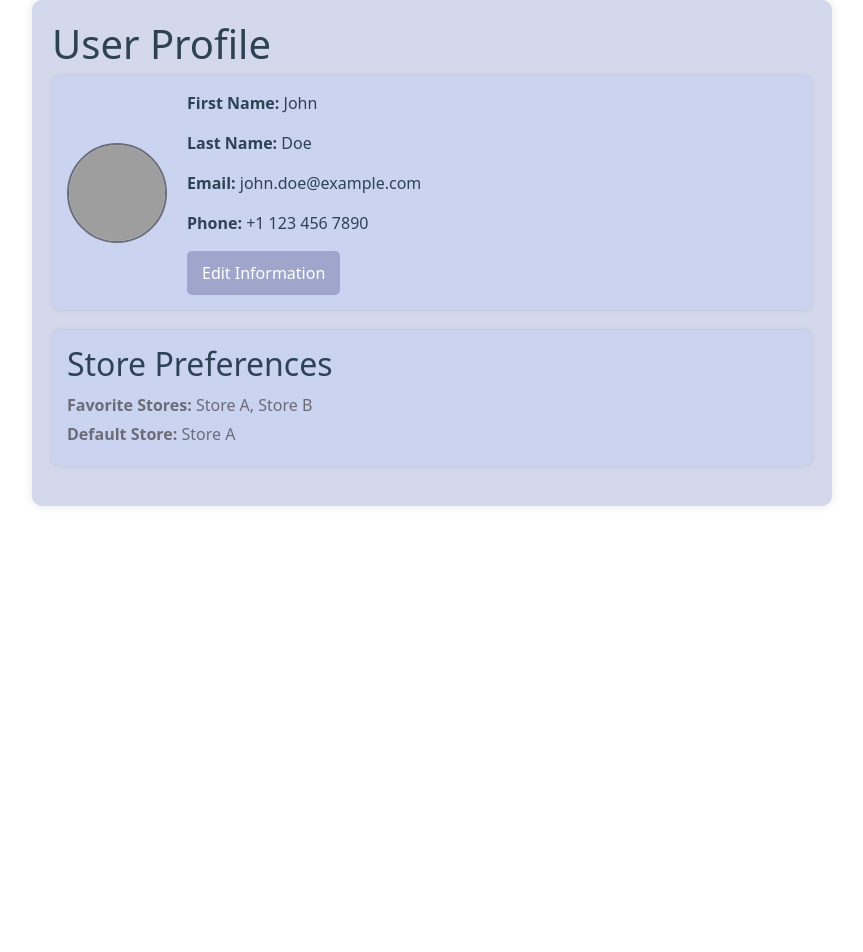
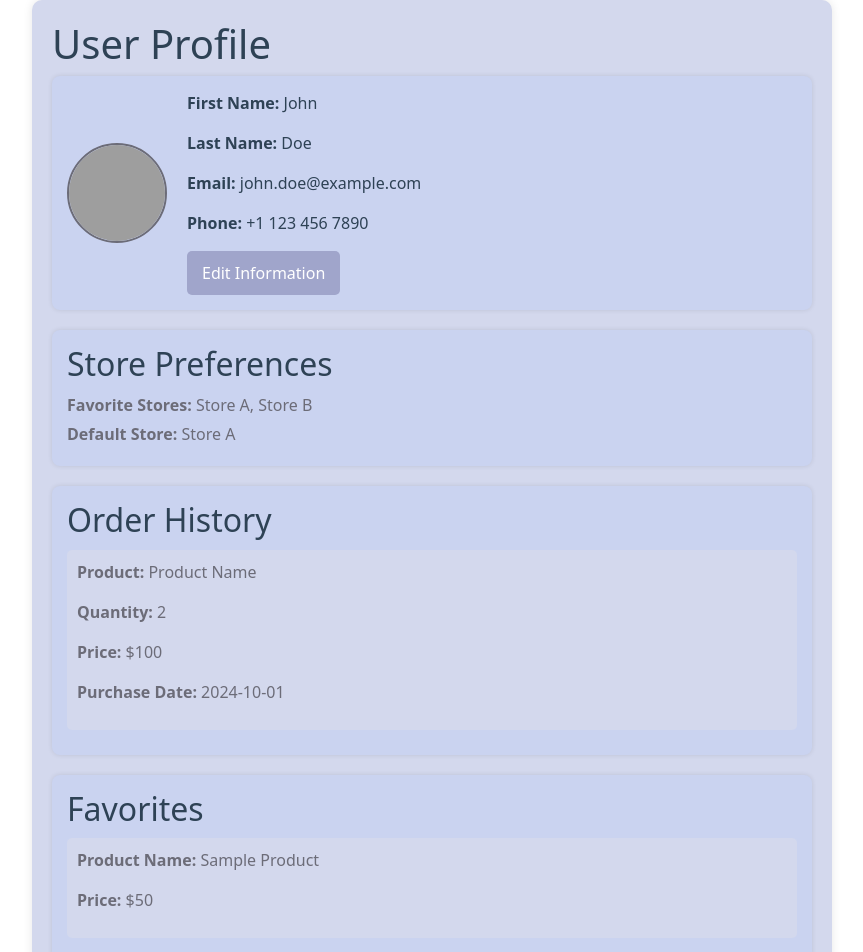
Before and after one commit to ataberkciftlikli/bagandgo, a React (Vite) app in the folder frontend/: page /profile in a window 1280 px wide. Shown: the top 952 px of the page, without its empty margins (208-1071 px from the left). Before the commit the page ends 800 px from the top, so only its background shows below. Built offline with nearby package versions, Linux system fonts and the light colour scheme; grey boxes are pictures that could not be loaded.

Commit message:
Added OrderHistory and Favorites components and styles

```diff
--- /dev/null
+++ b/frontend/src/components/Profile/Favorites.css
@@ -0,0 +1,22 @@
+/* src/components/Profile/Favorites.css */
+.favorites-container {
+    padding: 15px;
+    background-color: #CAD3F0; /* Background color */
+    border-radius: 8px;
+    margin-bottom: 20px;
+    box-shadow: 0 0 5px rgba(0, 0, 0, 0.1);
+    color: #2E4255; /* Text color */
+}
+
+.favorites-container h2 {
+    color: #2E4255; /* Heading color */
+    margin-bottom: 10px;
+}
+
+.favorite-item {
+    background-color: #D3D8ED; /* Favorite item background */
+    padding: 10px;
+    border-radius: 5px;
+    margin-bottom: 10px;
+    color: #6C6C78; /* Text color */
+}
--- /dev/null
+++ b/frontend/src/components/Profile/Favorites.tsx
@@ -0,0 +1,18 @@
+// src/components/Profile/Favorites.tsx
+import React from 'react';
+import './Favorites.css';
+
+const Favorites: React.FC = () => {
+    return (
+        <div className="favorites-container">
+            <h2>Favorites</h2>
+            <div className="favorite-item">
+                <p><strong>Product Name:</strong> Sample Product</p>
+                <p><strong>Price:</strong> $50</p>
+            </div>
+            {/* You can map through favorite items here to display more products */}
+        </div>
+    );
+};
+
+export default Favorites;
--- /dev/null
+++ b/frontend/src/components/Profile/OrderHistory.css
@@ -0,0 +1,22 @@
+/* src/components/Profile/OrderHistory.css */
+.order-history-container {
+    padding: 15px;
+    background-color: #CAD3F0; /* Background color */
+    border-radius: 8px;
+    margin-bottom: 20px;
+    box-shadow: 0 0 5px rgba(0, 0, 0, 0.1);
+    color: #2E4255; /* Text color */
+}
+
+.order-history-container h2 {
+    color: #2E4255; /* Heading color */
+    margin-bottom: 10px;
+}
+
+.order-item {
+    background-color: #D3D8ED; /* Order item background */
+    padding: 10px;
+    border-radius: 5px;
+    margin-bottom: 10px;
+    color: #6C6C78; /* Text color */
+}
--- /dev/null
+++ b/frontend/src/components/Profile/OrderHistory.tsx
@@ -0,0 +1,20 @@
+// src/components/Profile/OrderHistory.tsx
+import React from 'react';
+import './OrderHistory.css';
+
+const OrderHistory: React.FC = () => {
+    return (
+        <div className="order-history-container">
+            <h2>Order History</h2>
+            <div className="order-item">
+                <p><strong>Product:</strong> Product Name</p>
+                <p><strong>Quantity:</strong> 2</p>
+                <p><strong>Price:</strong> $100</p>
+                <p><strong>Purchase Date:</strong> 2024-10-01</p>
+            </div>
+            {/* You can map through orders here to display more items */}
+        </div>
+    );
+};
+
+export default OrderHistory;
--- a/frontend/src/components/Profile/Profile.tsx
+++ b/frontend/src/components/Profile/Profile.tsx
@@ -1,7 +1,8 @@
-// src/components/Profile/Profile.tsx
 import React from 'react';
 import UserInfo from './UserInfo';
 import StorePreferences from './StorePreferences';
+import OrderHistory from './OrderHistory';
+import Favorites from './Favorites';
 import './Profile.css';
 
 const Profile: React.FC = () => {
@@ -10,6 +11,8 @@ const Profile: React.FC = () => {
             <h1>User Profile</h1>
             <UserInfo />
             <StorePreferences />
+            <OrderHistory />
+            <Favorites />
         </div>
     );
 };
```
